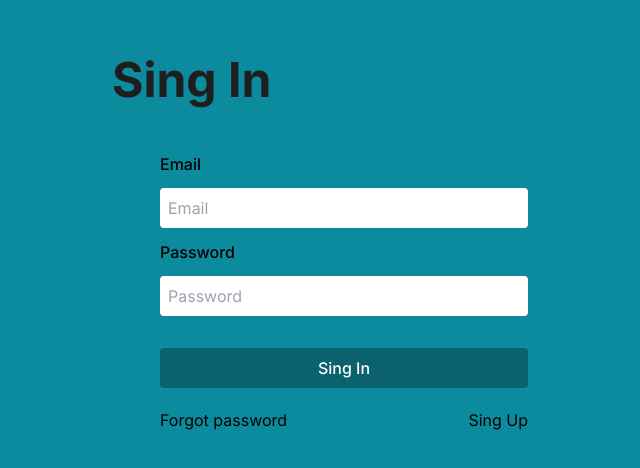
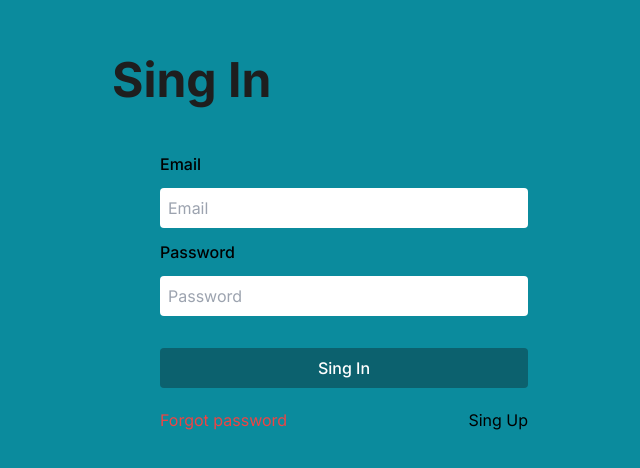
Before and after one commit to No-Country/c14-50-ft-nest, a Next.js app in the folder frontend/: page /login in a window 1280 px wide. Shown: the part 156-624 px from the top of the page, without its empty margins (296-936 px from the left). Built offline with nearby package versions, Linux system fonts and the light colour scheme.

Commit message:
Reverti los cambios el ultimo commit a la rama correcta

```diff
--- /dev/null
+++ b/frontend/src/app/login/page.jsx
@@ -0,0 +1,41 @@
+import Link from "next/link"
+
+export default function Login() {
+
+  return (
+    <main className="login-page-container  grid place-content-center min-h-screen w-screen">
+      <section className="w-screen px-10 py-10 rounded-lg flex flex-col gap-5 justify-center min-w-full max-w-md mx-auto">
+        <h1 className="loginText text-5xl mb-7 text-black font-bold relative">
+          Sing In
+        </h1>
+        <form
+          className="flex flex-col gap- min-w-full gap-3"
+        >
+          <div className="flex flex-col gap-3">
+            <span className="text-black font-medium">Email</span>
+            <input
+              className="w-full rounded pl-2 p-2 text-black focus:outline-none"
+              type="email"
+              placeholder="Email"
+            />
+          </div>
+          <div className="flex flex-col gap-3">
+            <span className="text-black font-medium">Password</span>
+            <input
+              className="w-full rounded pl-2 p-2 text-black focus:outline-none"
+              type="password"
+              placeholder="Password"
+            />
+          </div>
+          <button className="singIn rounded px-3 py-2 text-white mt-5 font-medium">
+            Sing In
+          </button>
+        </form>
+        <div className="flex justify-between">
+          <button className="text-red-500">Forgot password</button>
+          <Link href="/register">Sing Up</Link>
+        </div>
+      </section>
+    </main>
+  )
+}
--- a/frontend/src/app/login/page.tsx
+++ /dev/null
@@ -1,21 +0,0 @@
-import Link from "next/link"
-import LoginForm from "@/components/LoginForm"
-
-export default function Login() {
-
-  return (
-    <main className="login-page-container  grid place-content-center min-h-screen w-screen">
-      <section className="w-screen px-10 py-10 rounded-lg flex flex-col gap-5 justify-center min-w-full max-w-md mx-auto">
-        <h1 className="loginText text-5xl mb-7 text-black font-bold relative">
-          Sing In
-        </h1>
-        <LoginForm />
-        <div className="flex justify-between">
-          <Link href="/resetpassword">Forgot password</Link>
-
-          <Link href="/register">Sing Up</Link>
-        </div>
-      </section>
-    </main>
-  )
-}
--- a/frontend/src/app/resetpassword/page.tsx
+++ /dev/null
@@ -1,5 +0,0 @@
-export default function ResetPassword () {
-
-  return(<h1>Esta sera la pagina de reset password!</h1>)
-
-}
--- a/frontend/src/components/LoginForm.tsx
+++ /dev/null
@@ -1,50 +0,0 @@
-"use client"
-import { useState } from "react"
-import { FormEvent } from "react"
-
-export default function LoginForm (){
-
-  const [email, setEmail] = useState<string>("")
-  const [password, setPassword] = useState<string>("")
-
-  const handeSubmit = (e: FormEvent<HTMLFormElement>) => {
-    e.preventDefault()
-
-    const data = {
-      email: email,
-      password: password
-    }
-    alert(`Email: ${data.email}, Password ${data.password}`)
-
-  }
-
-  return(
-    <form onSubmit={handeSubmit}
-      className="flex flex-col gap- min-w-full gap-3"
-    >
-      <div className="flex flex-col gap-3">
-        <span className="text-black font-medium">Email</span>
-        <input
-          className="w-full rounded pl-2 p-2 text-black focus:outline-none"
-          type="email"
-          placeholder="Email"
-          onChange={(e) => setEmail(e.target.value)}
-          value={email}
-        />
-      </div>
-      <div className="flex flex-col gap-3">
-        <span className="text-black font-medium">Password</span>
-        <input
-          className="w-full rounded pl-2 p-2 text-black focus:outline-none"
-          type="password"
-          placeholder="Password"
-          onChange={(e) => setPassword(e.target.value)}
-          value={password}
-        />
-      </div>
-      <button className="singIn rounded px-3 py-2 text-white mt-5 font-medium">
-          Sing In
-      </button>
-    </form>
-  )
-}
```
Also changed, not shown: frontend/package.json (+5 -8 lines), frontend/.eslintrc.js (deleted), frontend/src/app/login/login.css (deleted), 1 other file (tests, documents, lock files or other folders).
